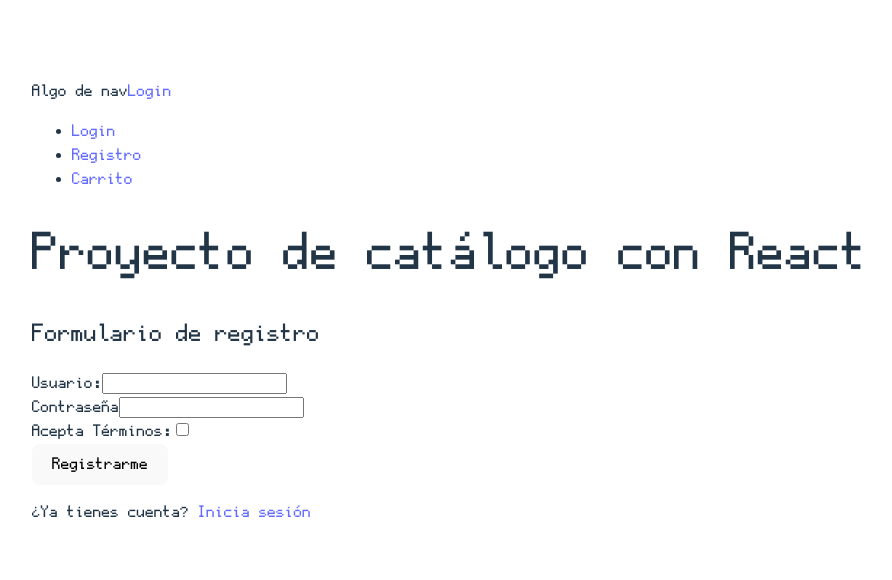
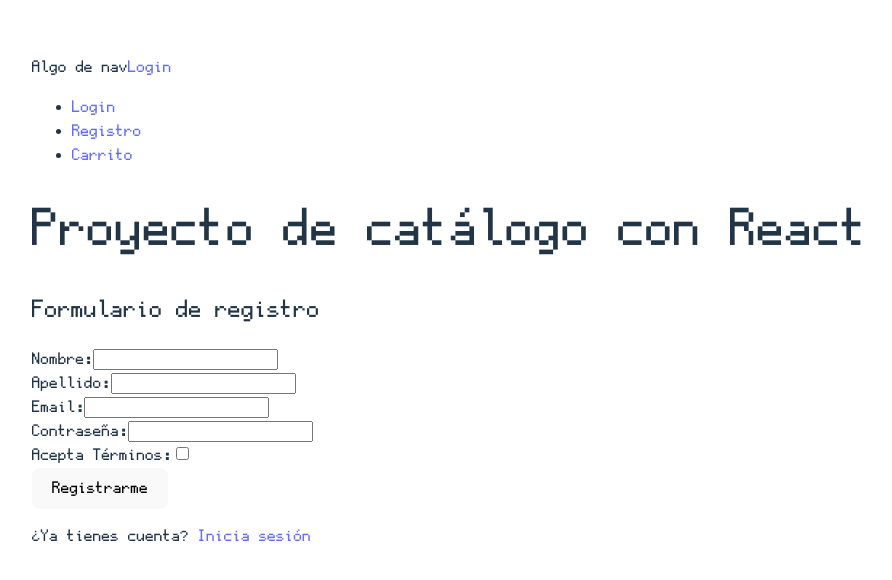
Before and after one commit to moramunozclara/catalogo-react, a React (Vite) app: page /registro in a window 1280 px wide. Shown: the part 122-702 px from the top of the page, without its empty margins (0-892 px from the left). Built offline with nearby package versions, Linux system fonts and the light colour scheme.

Commit message:
fix login+signup+JSON

```diff
--- a/src/pages/Catalogo.jsx
+++ b/src/pages/Catalogo.jsx
@@ -20,7 +20,7 @@ const Catalogo = () => {
 
     const getProductos = async () => {
         try {
-            const respuesta= await fetch('/backend/API/v1/productos.json');
+            const respuesta= await fetch('/backend/API/v1/productos.JSON');
             const objeto = await respuesta.json();
             setProductos(objeto.results);
         }
--- a/src/pages/FormularioDeRegistro.jsx
+++ b/src/pages/FormularioDeRegistro.jsx
@@ -19,7 +19,9 @@ const FormularioDeRegistro = () => {
 
         // formData = todos los datos de mi formulario
     const [formData, setFormData] = useState({
-        user: "",
+        nombre: "",
+        apellido: "",
+        email: "",
         password: "",
         aceptaTerminos: "",
     });
@@ -31,13 +33,13 @@ const FormularioDeRegistro = () => {
     const validateSignUpForm = () => {
         const objetoErrores = {};
         // hacer nuestras comprobaciones.
-        if(!formData.user) objetoErrores.user="Debes ingresar un usuario";
+        if(!formData.nombre) objetoErrores.nombre="Debes ingresar tu nombre";
+        if(!formData.apellido) objetoErrores.apellido="Debes ingresar tu apellido";
+        if(!formData.email) objetoErrores.email="Debes ingresar un email";
         if(!formData.password) objetoErrores.password="Debes ingresar una contraseña";
         if(!formData.aceptaTerminos) objetoErrores.aceptaTerminos="Debes aceptar Términos y condiciones";
 
         else { navigate('/catalogo') }
-
-
 
         return objetoErrores;
     }
@@ -82,18 +84,50 @@ const FormularioDeRegistro = () => {
         <>
         <h2>Formulario de registro</h2>
 
+
+
+
         <form onSubmit={handleSubmit}>
 
-            {/* input de User / Usuario */}
+            {/* input de name / Nombre */}
             <Input
-                name="user"
-                label="Usuario:"
+                name="nombre"
+                label="Nombre:"  // en español (es la parte visible)
                 type="text"
+                autocomplete="given-name"
 
-                value={formData.user}
+                value={formData.nombre}
                 onChange={handleChange}
 
-                error={errores.user}
+                error={errores.nombre}
+                className="textRed"
+                // debug={true}
+            />
+            {/* input de Surname / S */}
+            <Input
+                name="surname"
+                label="Apellido:" // en español (es la parte visible)
+                type="text"
+                autocomplete="family-name"
+
+                value={formData.surname}
+                onChange={handleChange}
+
+                error={errores.surname}
+                className="textRed"
+                // debug={true}
+            />
+            {/* input de email / Correo electrónico */}
+            <Input
+                name="email"
+                label="Email:"  // en español (es la parte visible)
+                type="email"
+                autocomplete="email"
+
+                value={formData.email}
+                onChange={handleChange}
+
+                error={errores.email}
                 className="textRed"
                 // debug={true}
             />
@@ -101,7 +135,7 @@ const FormularioDeRegistro = () => {
             {/* input de Password / Contraseña  */}
             <Input
                 name="password"
-                label="Contraseña"
+                label="Contraseña:"  // en español (es la parte visible)
                 type="password"
 
                 value={formData.password}
@@ -112,7 +146,7 @@ const FormularioDeRegistro = () => {
 
             <Checkbox
                 name="aceptaTerminos"
-                label="Acepta Términos:"
+                label="Acepta Términos:"  // en español (es la parte visible)
                 type="checkbox"
 
                 value={formData.aceptaTerminos}
@@ -121,8 +155,6 @@ const FormularioDeRegistro = () => {
                 error={errores.aceptaTerminos}
                 className="textRed"
                 // debug={true}
-
-
             />
 
 
--- a/src/pages/Login.jsx
+++ b/src/pages/Login.jsx
@@ -92,8 +92,9 @@ const Login = () => {
             {/* input de User / Usuario */}
             <Input
                 name="user"
-                label="Usuario:"
+                label="Usuario:" // en español (es la parte visible)
                 type="text"
+                autocomplete="username"
 
                 value={formData.user}
                 onChange={handleChange}
@@ -106,8 +107,9 @@ const Login = () => {
             {/* input de Password / Contraseña  */}
             <Input
                 name="password"
-                label="Contraseña"
+                label="Contraseña" // en español (es la parte visible)
                 type="password"
+                autocomplete="current-password"
 
                 value={formData.password}
                 onChange={handleChange}
```
Also changed, not shown: 1 other file (tests, documents, lock files or other folders).
